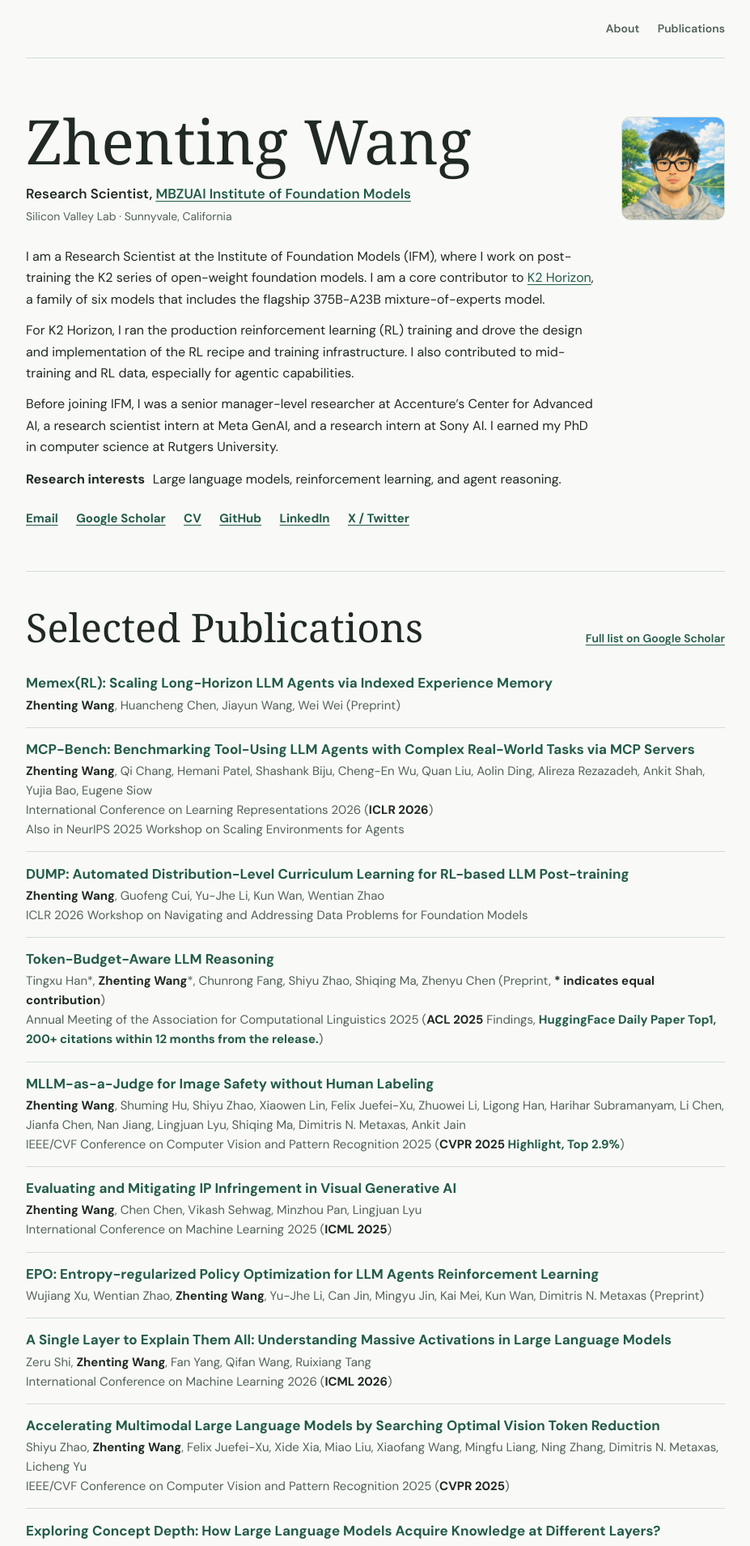
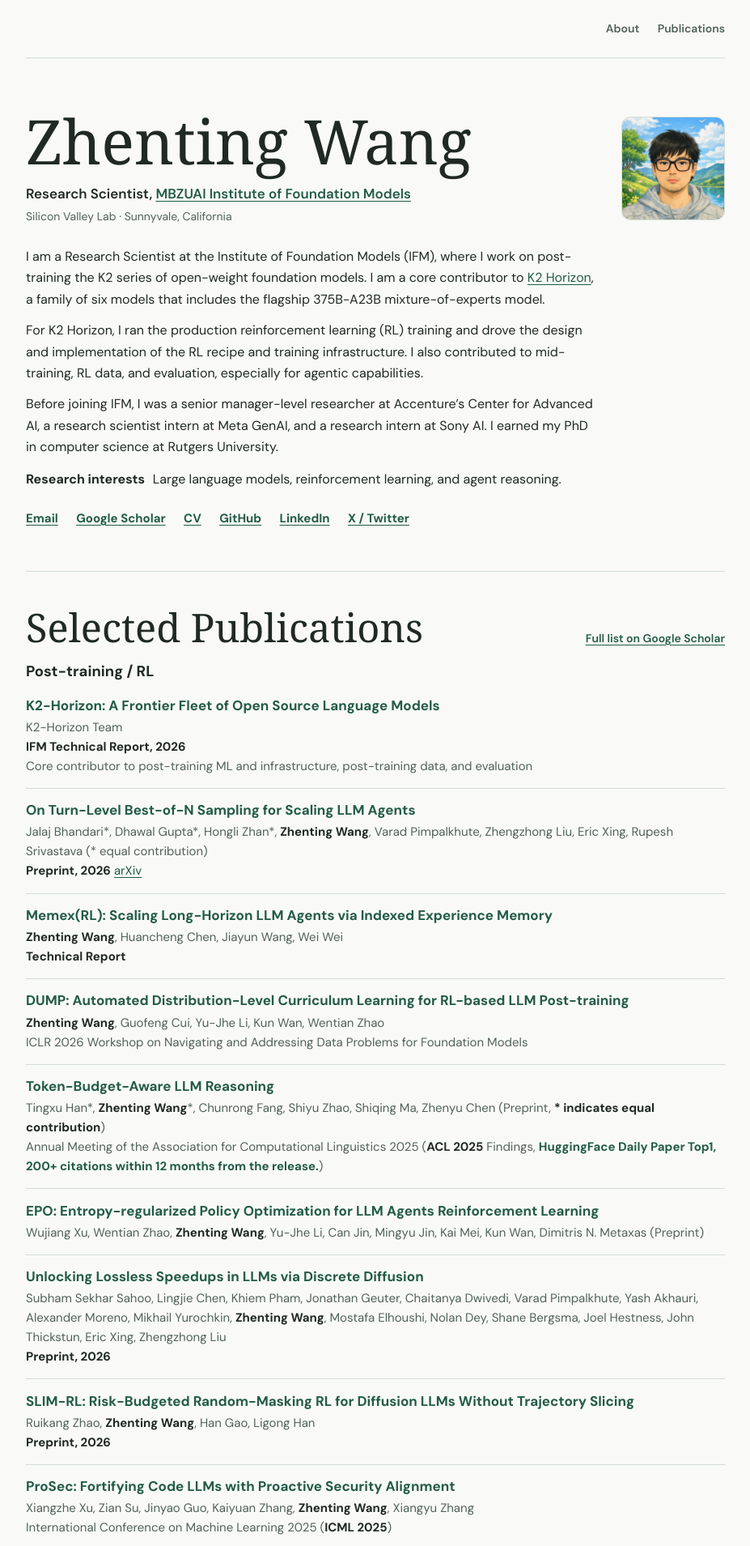
Before and after one commit to ZhentingWang/zhentingwang.github.io, a Jekyll site: the page built from _pages/about.md, in a window 1280 px wide. Shown: the top 1909 px of the page at 81% size, without its empty margins (176-1103 px from the left). Built offline with Jekyll 4.4.1, drawn with Linux system fonts in a browser that asks for light colours; some web fonts are replaced; some of the changed text lies outside the part shown.

Commit message:
Group selected publications and add recent work

```diff
--- a/_includes/homepage.css
+++ b/_includes/homepage.css
@@ -168,6 +168,14 @@ h2 { font-size: clamp(2.35rem, 6vw, 3.05rem); }
 .section-heading h2 { margin: 0; }
 .section-heading > a { font-size: 0.875rem; font-weight: 600; }
 
+.publication-content > h3 {
+  margin: 1.75rem 0 0.15rem;
+  font-size: 1.15rem;
+  line-height: 1.35;
+}
+
+.publication-content > h3:first-child { margin-top: 0.4rem; }
+
 .publication-content > ul {
   list-style: none;
   padding: 0;
--- a/_pages/about.md
+++ b/_pages/about.md
@@ -20,7 +20,7 @@ redirect_from:
 
   <div class="hero-bio">
     <p>I am a Research Scientist at the Institute of Foundation Models (IFM), where I work on post-training the K2 series of open-weight foundation models. I am a core contributor to <a href="https://ifm.ai/k2/">K2 Horizon</a>, a family of six models that includes the flagship 375B-A23B mixture-of-experts model.</p>
-    <p>For K2 Horizon, I ran the production reinforcement learning (RL) training and drove the design and implementation of the RL recipe and training infrastructure. I also contributed to mid-training and RL data, especially for agentic capabilities.</p>
+    <p>For K2 Horizon, I ran the production reinforcement learning (RL) training and drove the design and implementation of the RL recipe and training infrastructure. I also contributed to mid-training, RL data, and evaluation, especially for agentic capabilities.</p>
     <p>Before joining IFM, I was a senior manager-level researcher at Accenture’s Center for Advanced AI, a research scientist intern at Meta GenAI, and a research intern at Sony AI. I earned my PhD in computer science at Rutgers University.</p>
   </div>
   <p class="research-interests"><strong>Research interests</strong> Large language models, reinforcement learning, and agent reasoning.</p>
@@ -43,13 +43,20 @@ redirect_from:
 
 <div class="publication-content" markdown="1">
 
+### Post-training / RL
+
+* [K2-Horizon: A Frontier Fleet of Open Source Language Models](https://arxiv.org/pdf/2611.21003v1)<br>
+K2-Horizon Team<br>
+**IFM Technical Report, 2026**<br>
+Core contributor to post-training ML and infrastructure, post-training data, and evaluation
+
+* [On Turn-Level Best-of-N Sampling for Scaling LLM Agents](https://arxiv.org/abs/2611.06868)<br>
+Jalaj Bhandari\*, Dhawal Gupta\*, Hongli Zhan\*, **Zhenting Wang**, Varad Pimpalkhute, Zhengzhong Liu, Eric Xing, Rupesh Srivastava (\* equal contribution)<br>
+**Preprint, 2026** [arXiv](https://arxiv.org/abs/2611.06868)
+
 * [Memex(RL): Scaling Long-Horizon LLM Agents via Indexed Experience Memory](https://arxiv.org/pdf/2603.04257)<br>
-**Zhenting Wang**, Huancheng Chen, Jiayun Wang, Wei Wei (Preprint)
-
-* [MCP-Bench: Benchmarking Tool-Using LLM Agents with Complex Real-World Tasks via MCP Servers](https://arxiv.org/pdf/2508.20453)<br>
-**Zhenting Wang**, Qi Chang, Hemani Patel, Shashank Biju, Cheng-En Wu, Quan Liu, Aolin Ding, Alireza Rezazadeh, Ankit Shah, Yujia Bao, Eugene Siow<br>
-International Conference on Learning Representations 2026 (**ICLR 2026**)<br>
-Also in NeurIPS 2025 Workshop on Scaling Environments for Agents
+**Zhenting Wang**, Huancheng Chen, Jiayun Wang, Wei Wei<br>
+**Technical Report**
 
 * [DUMP: Automated Distribution-Level Curriculum Learning for RL-based LLM Post-training](https://arxiv.org/pdf/2504.09710)<br>
 **Zhenting Wang**, Guofeng Cui, Yu-Jhe Li, Kun Wan, Wentian Zhao<br>
@@ -59,16 +66,53 @@ ICLR 2026 Workshop on Navigating and Addressing Data Problems for Foundation Mod
 Tingxu Han\*, **Zhenting Wang**\*, Chunrong Fang, Shiyu Zhao, Shiqing Ma, Zhenyu Chen (Preprint, **\* indicates equal contribution**)<br>
 Annual Meeting of the Association for Computational Linguistics 2025 (**ACL 2025** Findings, **<span class="publication-note">HuggingFace Daily Paper Top1, 200+ citations within 12 months from the release.</span>**)
 
+* [EPO: Entropy-regularized Policy Optimization for LLM Agents Reinforcement Learning](https://arxiv.org/pdf/2509.22576)<br>
+Wujiang Xu, Wentian Zhao, **Zhenting Wang**, Yu-Jhe Li, Can Jin, Mingyu Jin, Kai Mei, Kun Wan, Dimitris N. Metaxas (Preprint)
+
+* [Unlocking Lossless Speedups in LLMs via Discrete Diffusion](https://arxiv.org/abs/2609.04010)<br>
+Subham Sekhar Sahoo, Lingjie Chen, Khiem Pham, Jonathan Geuter, Chaitanya Dwivedi, Varad Pimpalkhute, Yash Akhauri, Alexander Moreno, Mikhail Yurochkin, **Zhenting Wang**, Mostafa Elhoushi, Nolan Dey, Shane Bergsma, Joel Hestness, John Thickstun, Eric Xing, Zhengzhong Liu<br>
+**Preprint, 2026**
+
+* [SLIM-RL: Risk-Budgeted Random-Masking RL for Diffusion LLMs Without Trajectory Slicing](https://arxiv.org/abs/2607.00208)<br>
+Ruikang Zhao, **Zhenting Wang**, Han Gao, Ligong Han<br>
+**Preprint, 2026**
+
+* [ProSec: Fortifying Code LLMs with Proactive Security Alignment](https://arxiv.org/pdf/2411.12882)<br>
+Xiangzhe Xu, Zian Su, Jinyao Guo, Kaiyuan Zhang, **Zhenting Wang**, Xiangyu Zhang<br>
+International Conference on Machine Learning 2025 (**ICML 2025**)
+
+### Agent Data
+
+* [MCP-Bench: Benchmarking Tool-Using LLM Agents with Complex Real-World Tasks via MCP Servers](https://arxiv.org/pdf/2508.20453)<br>
+**Zhenting Wang**, Qi Chang, Hemani Patel, Shashank Biju, Cheng-En Wu, Quan Liu, Aolin Ding, Alireza Rezazadeh, Ankit Shah, Yujia Bao, Eugene Siow<br>
+International Conference on Learning Representations 2026 (**ICLR 2026**)<br>
+Also in NeurIPS 2025 Workshop on Scaling Environments for Agents
+
 * [MLLM-as-a-Judge for Image Safety without Human Labeling](https://arxiv.org/pdf/2501.00192)<br>
 **Zhenting Wang**, Shuming Hu, Shiyu Zhao, Xiaowen Lin, Felix Juefei-Xu, Zhuowei Li, Ligong Han, Harihar Subramanyam, Li Chen, Jianfa Chen, Nan Jiang, Lingjuan Lyu, Shiqing Ma, Dimitris N. Metaxas, Ankit Jain<br>
 IEEE/CVF Conference on Computer Vision and Pattern Recognition 2025 (**CVPR 2025 <span class="publication-note">Highlight, Top 2.9%</span>**)
 
+* [Agent Security Bench (ASB): Formalizing and Benchmarking Attacks and Defenses in LLM-based Agents](https://arxiv.org/pdf/2410.02644)<br>
+Hanrong Zhang, Jingyuan Huang, Kai Mei, Yifei Yao, **Zhenting Wang**, Chenlu Zhan, Hongwei Wang, Yongfeng Zhang<br>
+International Conference on Learning Representations 2025 (**ICLR 2025**)
+
+* [MemGym: a Long-Horizon Memory Environment for LLM Agents](https://arxiv.org/abs/2605.20833)<br>
+Wujiang Xu, Yu Wang, Kai Mei, Kaiqu Liang, **Zhenting Wang**, Mingyu Jin, Han Zhang, Shi-Xiong Zhang, Wenyue Hua, Sambit Sahu, Dimitris N. Metaxas<br>
+**Preprint, 2026**
+
+* [M<sup>3</sup>-Bench: Multi-Modal, Multi-Hop, Multi-Threaded Tool-Using MLLM Agent Benchmark](https://arxiv.org/abs/2511.17729)<br>
+Yang Zhou, Mingyu Zhao, **Zhenting Wang**, Difei Gu, Bangwei Guo, Ruosong Ye, Ligong Han, Can Jin, Dimitris N. Metaxas<br>
+**Preprint, 2025**
+
+* [SHIELD: A Benchmark Study on Zero-Shot Detection of AI-Edited Images with Vision Language Models](https://openreview.net/pdf?id=hEZPVTDXCy)<br>
+Siyuan Cheng, Hanxi Guo, **Zhenting Wang**, Xiangyu Zhang, Lingjuan Lyu<br>
+**NeurIPS 2025 Workshop on Generative and Protective AI for Content Creation**
+
+### Other Research
+
 * [Evaluating and Mitigating IP Infringement in Visual Generative AI](https://arxiv.org/pdf/2406.04662)<br>
 **Zhenting Wang**, Chen Chen, Vikash Sehwag, Minzhou Pan, Lingjuan Lyu<br>
 International Conference on Machine Learning 2025 (**ICML 2025**)
-
-* [EPO: Entropy-regularized Policy Optimization for LLM Agents Reinforcement Learning](https://arxiv.org/pdf/2509.22576)<br>
-Wujiang Xu, Wentian Zhao, **Zhenting Wang**, Yu-Jhe Li, Can Jin, Mingyu Jin, Kai Mei, Kun Wan, Dimitris N. Metaxas (Preprint)
 
 * [A Single Layer to Explain Them All: Understanding Massive Activations in Large Language Models](https://arxiv.org/pdf/2605.08504)<br>
 Zeru Shi, **Zhenting Wang**, Fan Yang, Qifan Wang, Ruixiang Tang<br>
@@ -90,17 +134,9 @@ International Conference on Learning Representations 2025 (**ICLR 2025**)
 Zhuowei Li, Haizhou Shi, Yunhe Gao, Di Liu, **Zhenting Wang**, Yuxiao Chen, Ting Liu, Long Zhao, Hao Wang, Dimitris N. Metaxas<br>
 International Conference on Machine Learning 2025 (**ICML 2025**)
 
-* [ProSec: Fortifying Code LLMs with Proactive Security Alignment](https://arxiv.org/pdf/2411.12882)<br>
-Xiangzhe Xu, Zian Su, Jinyao Guo, Kaiyuan Zhang, **Zhenting Wang**, Xiangyu Zhang<br>
-International Conference on Machine Learning 2025 (**ICML 2025**)
-
 * [ProLLM: Protein Chain-of-Thoughts Enhanced LLM for Protein-Protein Interaction Prediction](https://www.biorxiv.org/content/10.1101/2024.04.18.590025v1.full.pdf)<br>
 Mingyu Jin, Haochen Xue, **Zhenting Wang**, Boming Kang, Ruosong Ye, Kaixiong Zhou, Mengnan Du, Yongfeng Zhang<br>
 Conference on Language Modeling 2024 (**COLM 2024**)
-
-* [Agent Security Bench (ASB): Formalizing and Benchmarking Attacks and Defenses in LLM-based Agents](https://arxiv.org/pdf/2410.02644)<br>
-Hanrong Zhang, Jingyuan Huang, Kai Mei, Yifei Yao, **Zhenting Wang**, Chenlu Zhan, Hongwei Wang, Yongfeng Zhang<br>
-International Conference on Learning Representations 2024 (**ICLR 2025**)
 
 * [UNICORN: A Unified Backdoor Trigger Inversion Framework](https://arxiv.org/abs/2304.02786)<br>
 **Zhenting Wang**, Kai Mei, Juan Zhai, Shiqing Ma<br>
```
